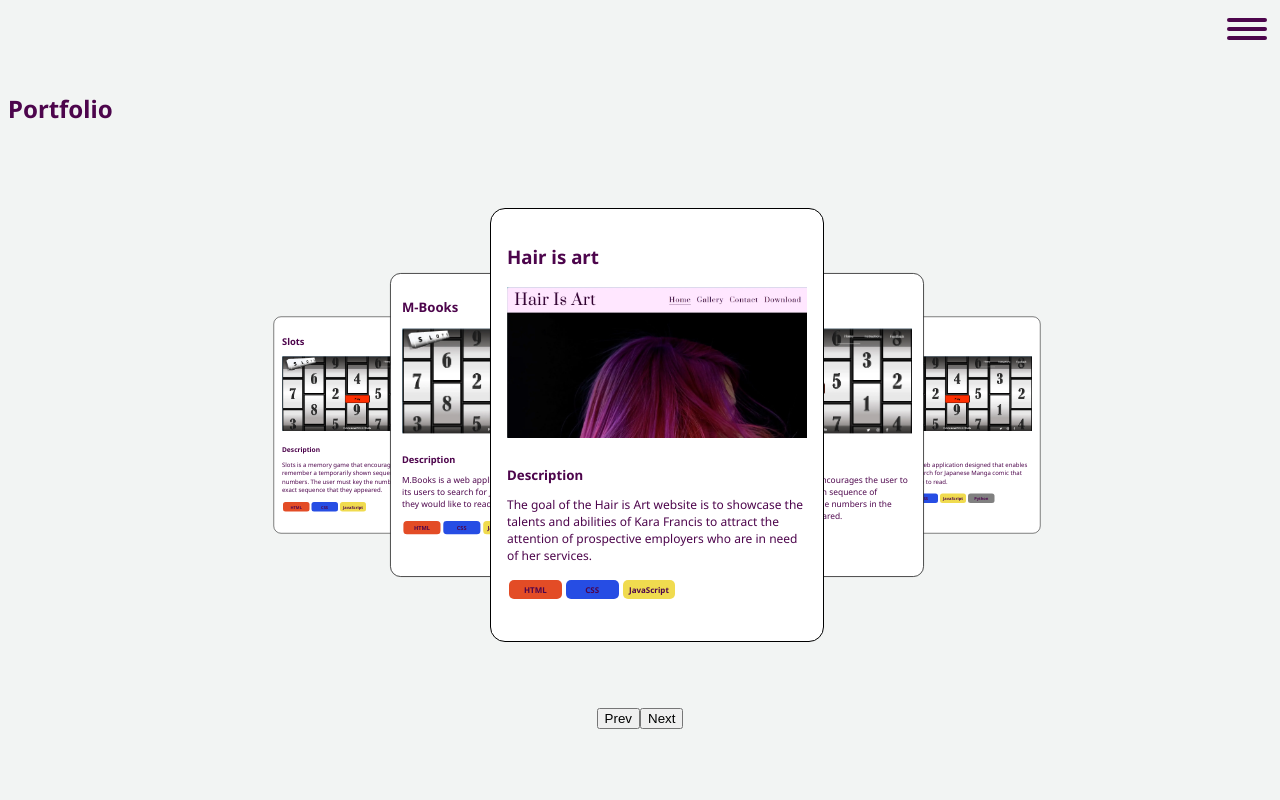
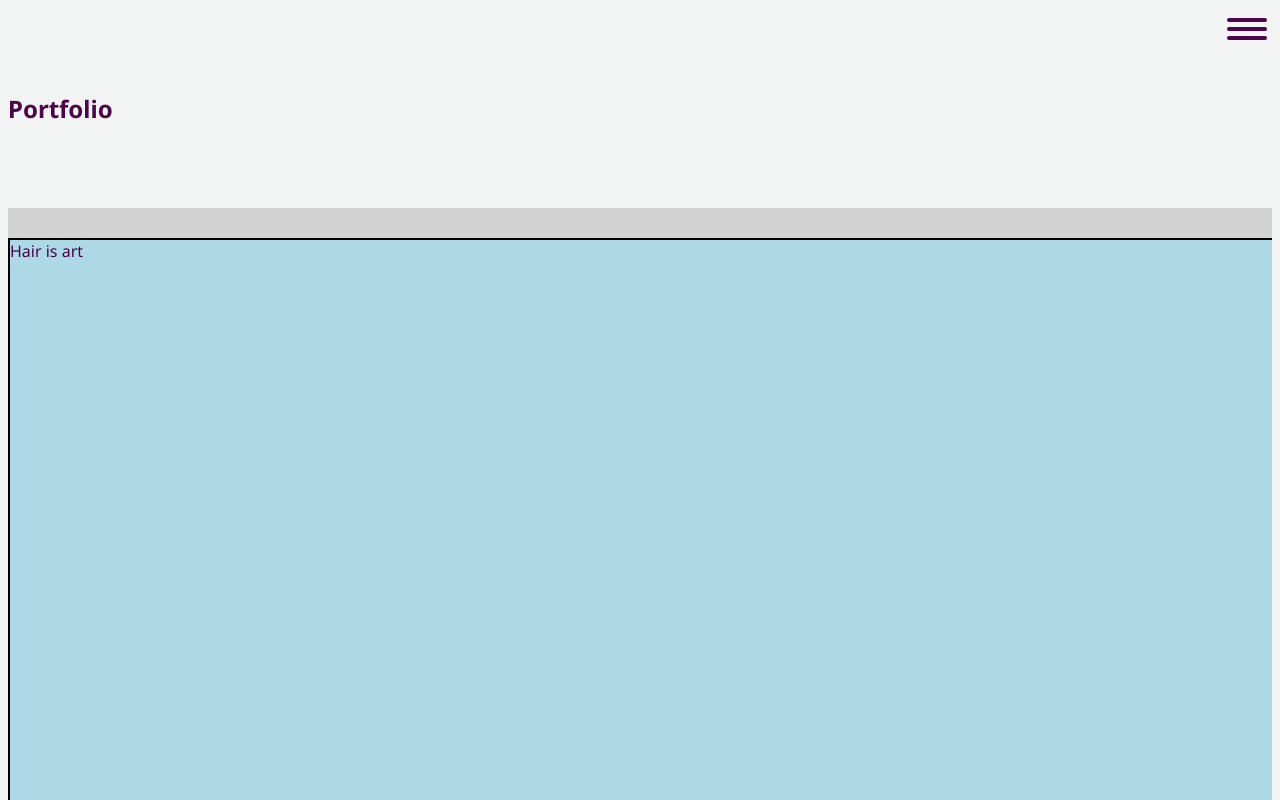
Before and after one commit to 2ndborn/micah-francis.com, a React (Vite) app in the folder micah/: page /gallery in a window 1280 px wide. Shown: the top 800 px of the page. Built offline with nearby package versions, Linux system fonts and the light colour scheme; a web font is replaced by a local one.

Commit message:
setting up a new carousel

```diff
--- a/micah/src/pages/Portfolio.jsx
+++ b/micah/src/pages/Portfolio.jsx
@@ -1,78 +1,55 @@
-import React, {useState} from 'react'
-import {motion} from 'framer-motion';
+import React, {useEffect, useRef, useState} from 'react'
+import {motion, useMotionValue} from 'framer-motion';
 import styles from "../styles/Portfolio.module.css";
 import LanguageBadge from '../components/LanguageBadge';
 import {portfolioData} from '../data/portfolioData'
 
 const Portfolio = () => {
+  const [dragging, setDragging] = useState(false);
     const [index, setIndex] = useState(0)
-    const port = portfolioData[index];
 
-    const handleNext = () => {
-        setIndex((prev) => (prev + 1) % portfolioData.length)
+    const dragX = useMotionValue(0);
+    const DRAG_BUFFER = 50;
+
+    const onDragStart = () => {
+      setDragging(true)
+      console.log(dragX.get())
     }
 
-    const handlePrev = () => {
-        setIndex((prev) => (prev - 1 + portfolioData.length) % portfolioData.length)
+    const onDragEnd = () => {
+      setDragging(false)
+      const x = dragX.get()
+      if (x <= -DRAG_BUFFER && index < extended.length - 1) {
+        setIndex(prev => prev + 1)
+      } else if (x >= DRAG_BUFFER && index > 0) {
+        setIndex(prev => prev - 1)
+      }
     }
 
-    const imageVariants = {
-        center: { x: "300px", scale: 1, zIndex: 5 },
-        left1: { x: "150px", scale: 0.7, zIndex: 3 },
-        left: { x: "0px", scale: 0.5, zIndex: 1 },
-        right1: { x: "450px", scale: 0.7, zIndex: 3 },
-        right: { x: "600px", scale: 0.5, zIndex: 1 },
-
-        hidden: { opacity: 0, scale: 0.3, zIndex: 0 }
-    };
-
-
-    const getPosition = (i) => {
-        const diff = (i - index + portfolioData.length) % portfolioData.length;
-
-        if (diff === 0) return "center";
-        if (diff === 1) return "right1";
-        if (diff === 2) return "right";
-        if (diff === portfolioData.length - 1) return "left1";
-        if (diff === portfolioData.length - 2) return "left";
-
-        return "hidden";
-    };
-
+    const extended = [...portfolioData];
 
   return (
     <div>
         <section style={{height: "25vh", display: "flex", alignItems: "center"}}>
             <h1>Portfolio</h1>
         </section>
-        <section style={{display: "flex", flexDirection: "column", alignItems: "center", height: "100vh"}}>
-            <div style={{position: "relative", height:"500px", width: "900px", overflow: "visible"}}>
-            {portfolioData.map((port, i) => (
-                <motion.div
-                key={port.id}
-                animate={getPosition(i)}
-                variants={imageVariants}
-                transition={{duration: 0.5}}
-                 style={{position: "absolute",
-                  top: 0, left: 0,
-                   width: "300px",
-                   height: "400px",
-                   borderRadius: "15px",
-                   border: "1px solid black",
-                   padding: "1rem",
-                   backgroundColor: "white"}}>
-                    <h3 >{port.name}</h3>
-                    <img style={{ width: "100%"}} src={port.image} alt="" />
-                    <h5 style={{marginBottom: 0}}>Description</h5>
-                    <p style={{fontSize: "0.75rem"}}>{port.description}</p>
-                    {port.languages.map(lan => <LanguageBadge key={lan} lan={lan} />)}
-                </motion.div>
-            ))}
-            </div>
-            <div style={{display: "flex"}}>
-                <button onClick={handlePrev}>Prev</button>
-                <button onClick={handleNext}>Next</button>
-            </div>
+        <section style={{postion: "relative", height: "100vh", backgroundColor: "lightgray", padding: "2rem 0", overflow: "hidden"}}>
+          <motion.div
+          drag="x"
+          dragConstraints={{left: 0, right: 0}}
+          style={{x: dragX, display: "flex", alignItems: 'center', cursor: 'grab', height: "100%"}}
+          animate={{
+            translateX: `-${index * 100}%`
+          }}
+          whileTap={{cursor: "grabbing"}}
+          onDragStart={onDragStart}
+          onDragEnd={onDragEnd}
+          >
+          {extended.map((ext, i) => (
+            <div key={i} style={{height: "100%", width: "100%", flexShrink: 0, backgroundColor: "lightblue", border: "2px solid black"}}>{ext.name}</div>
+          ))}
+
+          </motion.div>
         </section>
     </div>
   )
```
